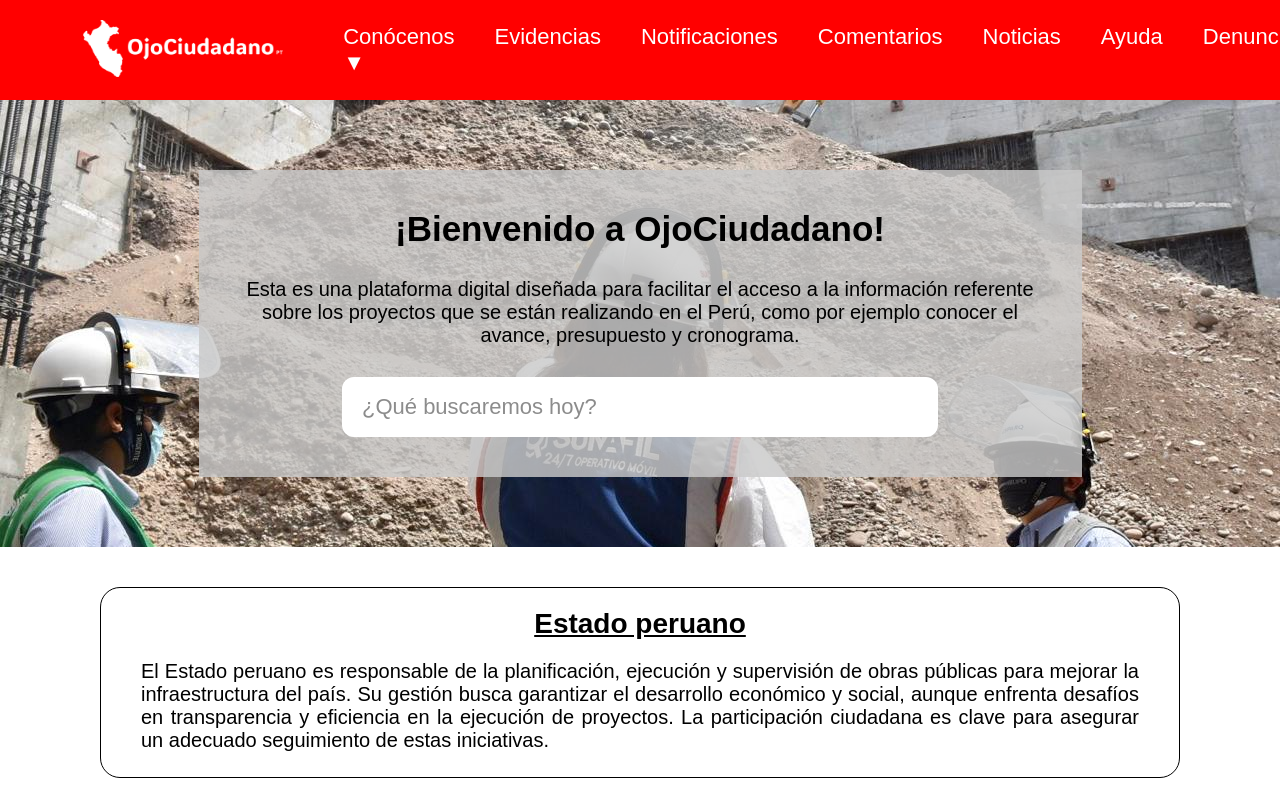
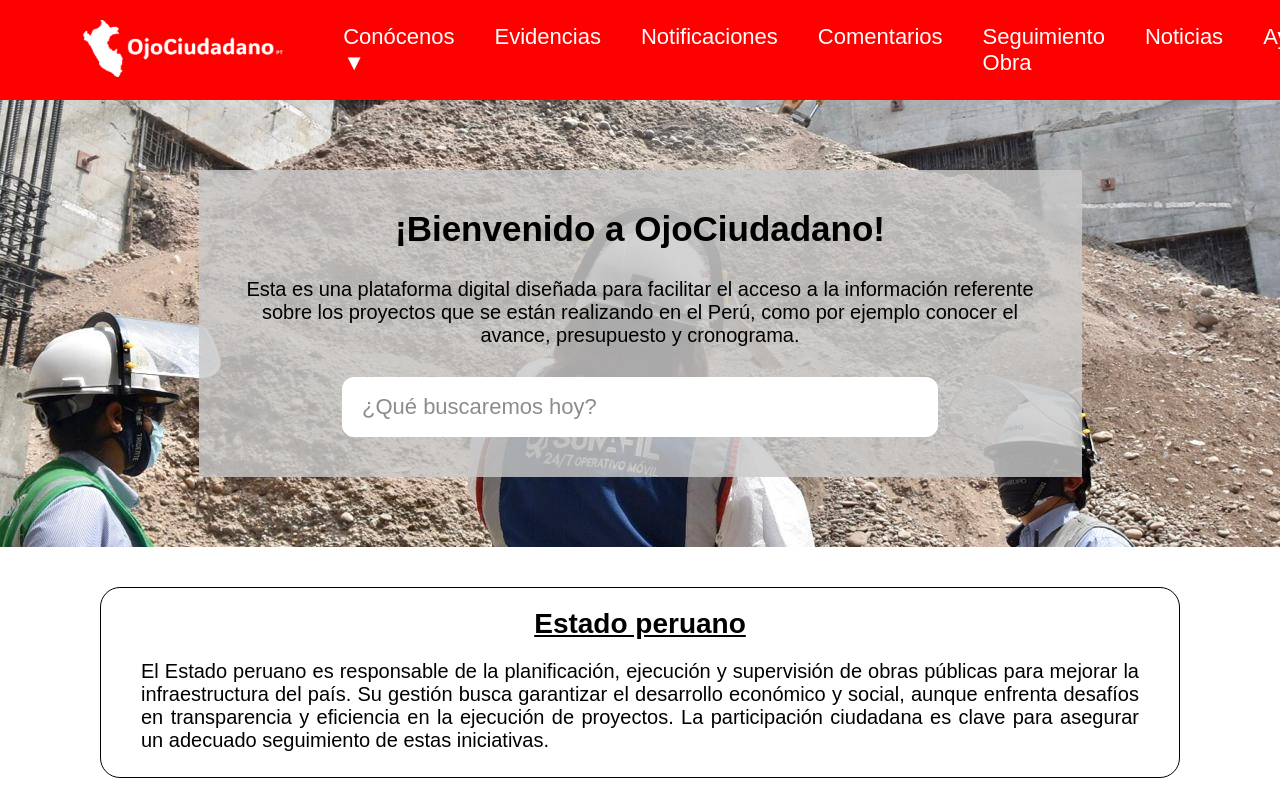
Before and after one commit to JEF-prog26/OjoCiudadano-FRONTEND, an Angular app: page / in a window 1280 px wide. Shown: the top 800 px of the page. Built offline with nearby package versions, Linux system fonts and the light colour scheme.

Commit message:
ya salio la update causas

```diff
--- a/src/app/Componente/home-component/home-component.html
+++ b/src/app/Componente/home-component/home-component.html
@@ -18,6 +18,7 @@
           <li><a routerLink="/evidencias" class="opcion">Evidencias</a></li>
           <li><a routerLink="/notificaciones" class="opcion">Notificaciones</a></li>
           <li><a routerLink="/comentarios" class="opcion">Comentarios</a></li>
+        <li><a routerLink="/seguimientoobra" class="opcion">Seguimiento Obra</a></li>
         <li><a href="https://elpais.com/noticias/obras-publicas/" target="_blank">Noticias</a></li>
         <li><a href="#Menj-Formu">Ayuda</a></li>
         <li><a routerLink="/panel-denuncias">Denuncias</a></li>
--- a/src/app/app.routes.ts
+++ b/src/app/app.routes.ts
@@ -7,6 +7,8 @@ import { PanelEvidenciaComponent } from './Componente/panel-evidencia-component/
 import { PanelNotificacionComponent } from './Componente/panel-notificacion-component/panel-notificacion-component';
 import {PanelDenunciaComponent} from './Componente/panel-denuncia-component/panel-denuncia-component';
 import {PanelComentarioComponent} from './Componente/panel-comentario-component/panel-comentario-component';
+import {PanelSeguimientoObraComponent} from './Componente/panel-seguimiento-obra-component/panel-seguimiento-obra-component';
+
 
 
 export const routes: Routes = [
@@ -17,6 +19,8 @@ export const routes: Routes = [
   { path: 'comentarios', component: PanelComentarioComponent },
   { path: 'evidencias', component: PanelEvidenciaComponent },
   { path: 'notificaciones', component: PanelNotificacionComponent },
+  { path: 'seguimientoobra', component: PanelSeguimientoObraComponent },
+
 
   { path: 'panel-denuncias', component: PanelDenunciaComponent },
 
```
